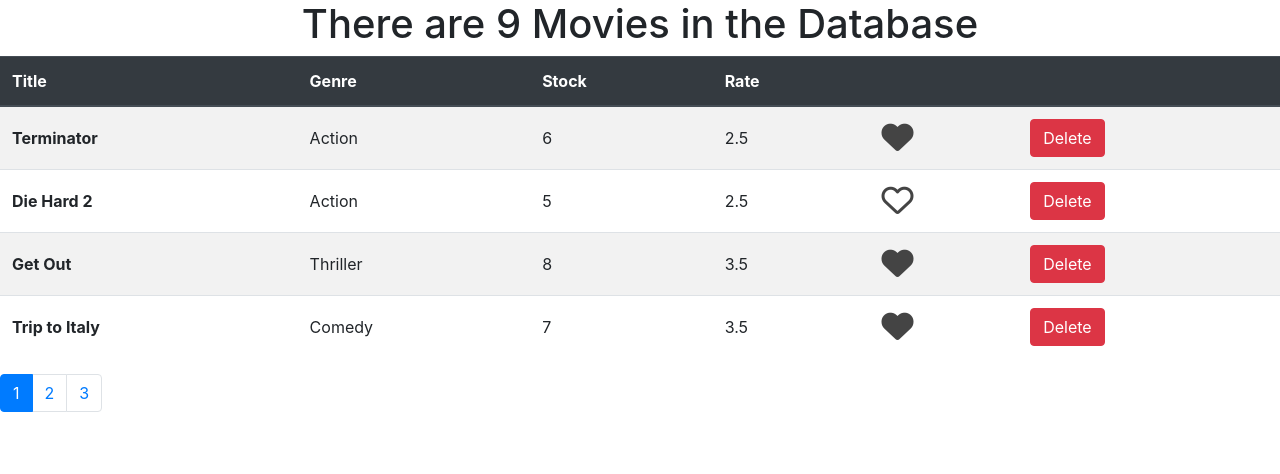
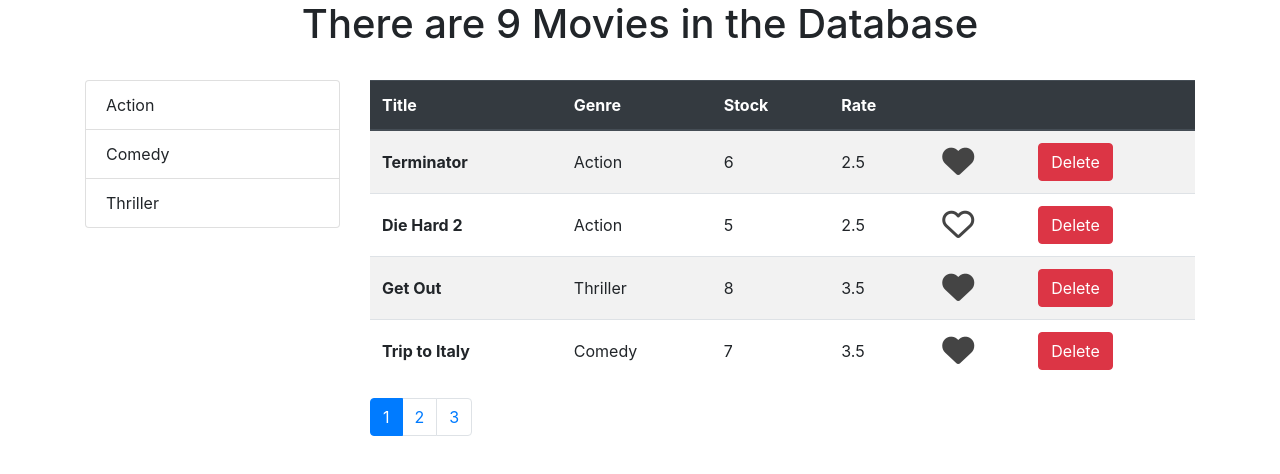
Before and after one commit to jasonlord/VidlyAppFrontEnd, a React (Create React App) app: page / in a window 1280 px wide. Shown: the top 474 px of the page. Built offline with nearby package versions, Linux system fonts and the light colour scheme.

Commit message:
got started on the listgroup filtering component, bit of work to do still some bugs

```diff
--- a/package.json
+++ b/package.json
@@ -10,6 +10,7 @@
     "bootstrap": "^4.4.1",
     "font-awesome": "^4.7.0",
     "lodash": "^4.17.15",
+    "prop-types": "^15.7.2",
     "react": "^16.12.0",
     "react-dom": "^16.12.0",
     "react-scripts": "3.3.0"
--- /dev/null
+++ b/src/components/listGroup.js
@@ -0,0 +1,34 @@
+import React, { Component } from "react";
+
+const ListGroup = props => {
+  const {
+    items,
+    textProperty,
+    valueProperty,
+    onItemSelect,
+    selectedItem
+  } = props;
+  //console.log(genres);
+
+  return (
+    <ul className="list-group">
+      {items.map(item => (
+        <li
+          onClick={() => onItemSelect(item)}
+          key={item[valueProperty]}
+          className={
+            item == selectedItem ? "list-group-item active" : "list-group-item"
+          }
+        >
+          {item[textProperty]}
+        </li>
+      ))}
+    </ul>
+  );
+};
+ListGroup.defaultProps = {
+  textProperty: "name",
+  valueProperty: "_id"
+};
+
+export default ListGroup;
--- a/src/components/movies.js
+++ b/src/components/movies.js
@@ -1,11 +1,23 @@
 import React, { Component } from "react";
 import { getMovies } from "../services/fakeMovieService";
+import { getGenres } from "../services/fakeGenreService";
 import Like from "./like";
 import Paginate from "./paginate";
+import ListGroup from "./listGroup";
 import _ from "lodash";
 
 class Movies extends Component {
-  state = { movies: getMovies(), pageSize: 4, currentPage: 1 };
+  state = {
+    movies: getMovies(),
+    genres: getGenres(),
+    pageSize: 4,
+    currentPage: 1
+    //selectedItem: "jason"
+  };
+  /*
+  componentDidMount() {
+    this.setState({ movies: getMovies(), genres: getGenres() });
+  }*/
 
   handleLikeClick = movie => {
     //console.log("heart clicked", movie);
@@ -36,12 +48,20 @@
     */
   };
 
+  handleGenreSelect = genre => {
+    this.setState({ selectedItem: genre });
+  };
+
   render() {
-    const { movies, pageSize, currentPage } = this.state; // object destructuring
+    const { movies, pageSize, currentPage, selectedItem } = this.state; // object destructuring
+
+    const filteredMovies = selectedItem
+      ? movies.filter(m => m.genre._id === selectedItem._id)
+      : movies;
 
     /* some code to filter the movies based on the Pagination */
     const index = (currentPage - 1) * pageSize;
-    const paginatedMovies = _(movies)
+    const paginatedMovies = _(filteredMovies)
       .slice(index)
       .take(pageSize)
       .value();
@@ -50,7 +70,17 @@
     return (
       <React.Fragment>
         <h1>There are {movies.length} Movies in the Database</h1>
-
+        <br />
+        <div className="container">
+          <div className="row">
+            <div className="col">
+              <ListGroup
+                selectedItem={this.state.selectedItem}
+                items={this.state.genres}
+                onItemSelect={this.handleGenreSelect}
+              />
+            </div>
+            <div className="col-9">
               <table className="table table-striped table-hover">
                 <thead className="thead-dark">
                   <tr>
@@ -91,9 +121,12 @@
               <Paginate
                 pageSize={pageSize}
                 currentPage={currentPage}
-          numberOfMovies={movies.length}
+                numberOfMovies={filteredMovies.length}
                 onPaginationClick={this.handlePaginationClick}
               />
+            </div>
+          </div>
+        </div>
       </React.Fragment>
     );
   }
--- a/src/index.css
+++ b/src/index.css
@@ -1,13 +1,17 @@
 body {
   margin: 0;
-  font-family: -apple-system, BlinkMacSystemFont, 'Segoe UI', 'Roboto', 'Oxygen',
-    'Ubuntu', 'Cantarell', 'Fira Sans', 'Droid Sans', 'Helvetica Neue',
+  font-family: -apple-system, BlinkMacSystemFont, "Segoe UI", "Roboto", "Oxygen",
+    "Ubuntu", "Cantarell", "Fira Sans", "Droid Sans", "Helvetica Neue",
     sans-serif;
   -webkit-font-smoothing: antialiased;
   -moz-osx-font-smoothing: grayscale;
 }
 
 code {
-  font-family: source-code-pro, Menlo, Monaco, Consolas, 'Courier New',
+  font-family: source-code-pro, Menlo, Monaco, Consolas, "Courier New",
     monospace;
 }
+
+.list-group li {
+  cursor: pointer;
+}
```
Also changed, not shown: src/components/paginate.js (+8 -0 lines). Lines whose indentation alone changed are shown as unchanged.
